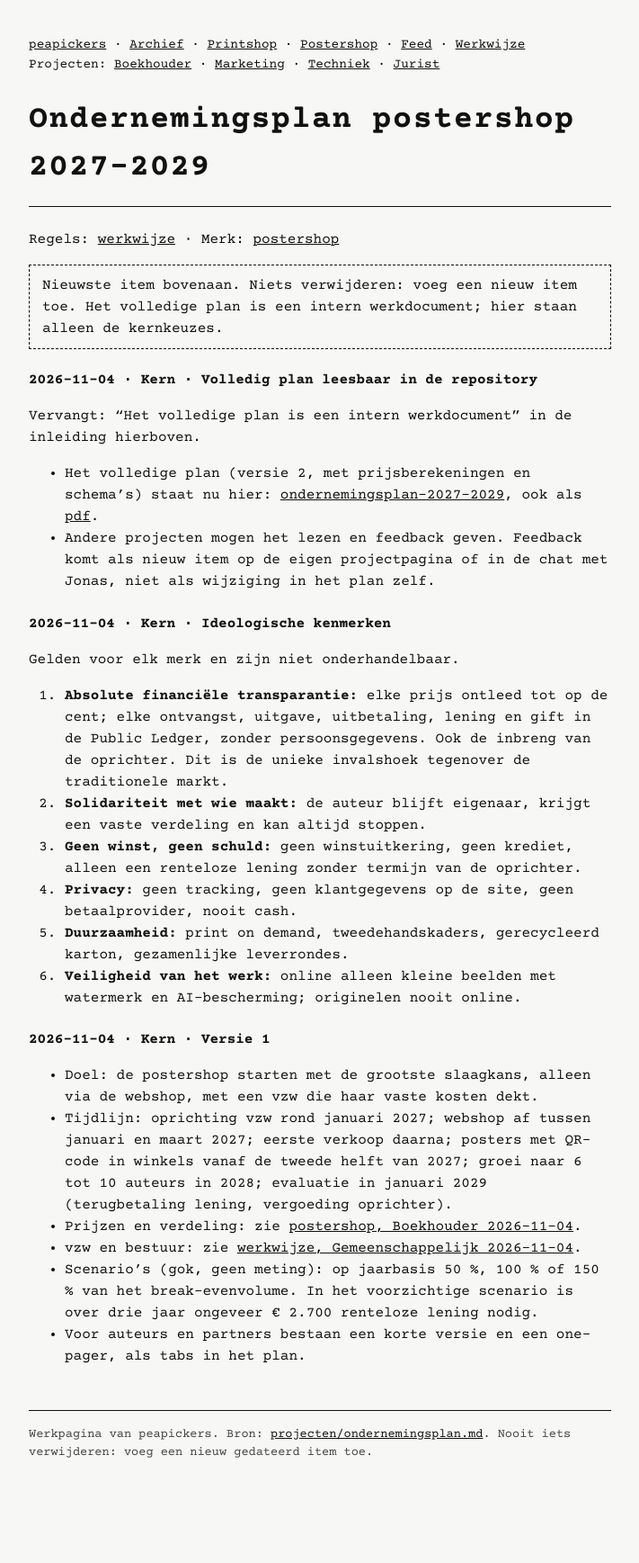
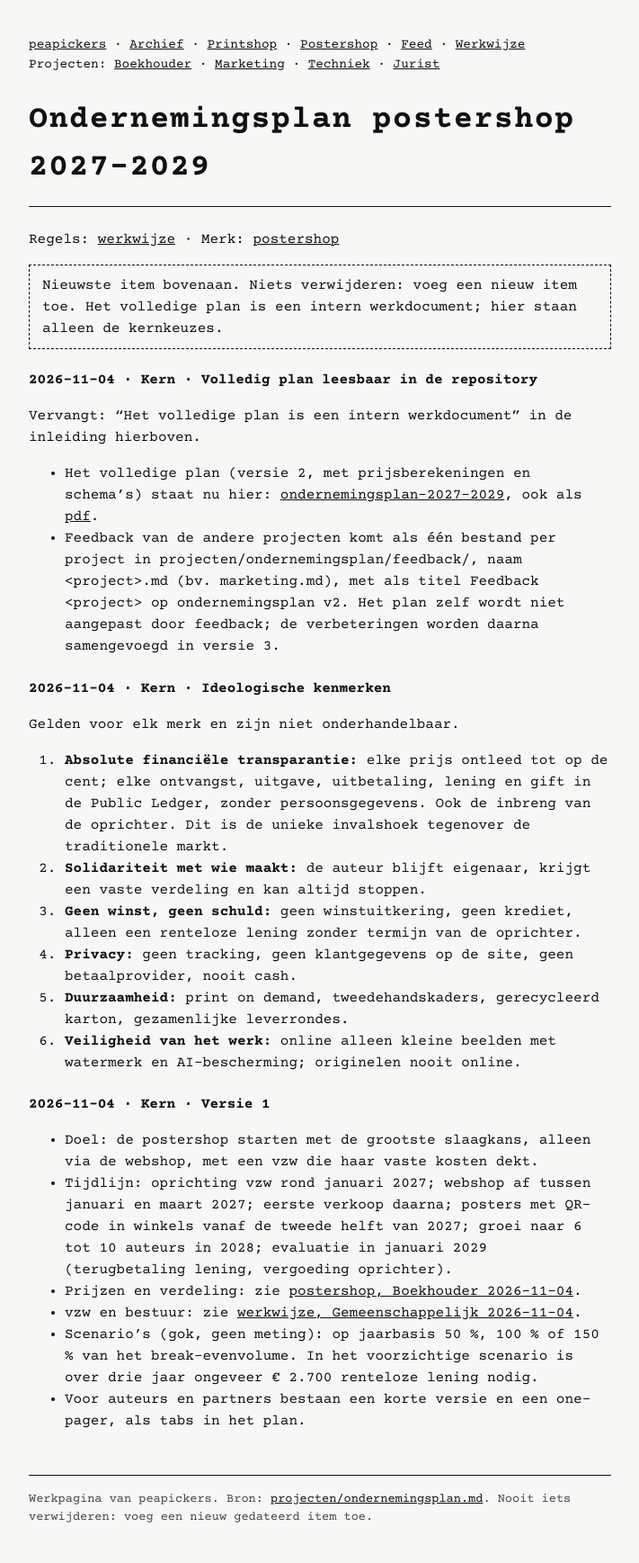
Before and after one commit to peapickers/peapickers.github.io, a Jekyll site: the page built from projecten/ondernemingsplan.md, in a window 1280 px wide. Shown: the whole page at 90% size, without its empty margins (284-995 px from the left). Built offline with Jekyll 4.4.1, drawn with Linux system fonts in a browser that asks for light colours; before the commit the page ends 1665 px from its top, so only the background shows below that.

Commit message:
Ondernemingsplan: map en vorm voor feedback van andere projecten
Co-Authored-By: Claude Opus 5.5 <noreply@anthropic.com>
Claude-Session: https://claude.ai/code/session_01CW2uQxSuT66vctJKqqHsF1

```diff
--- a/projecten/ondernemingsplan.md
+++ b/projecten/ondernemingsplan.md
@@ -12,7 +12,7 @@ Regels: [werkwijze](werkwijze.html) · Merk: [postershop](postershop.html)
 Vervangt: "Het volledige plan is een intern werkdocument" in de inleiding hierboven.
 
 - Het volledige plan (versie 2, met prijsberekeningen en schema's) staat nu hier: [ondernemingsplan-2027-2029](ondernemingsplan/ondernemingsplan-2027-2029.html), ook als [pdf](ondernemingsplan/ondernemingsplan-2027-2029-v2.pdf).
-- Andere projecten mogen het lezen en feedback geven. Feedback komt als nieuw item op de eigen projectpagina of in de chat met Jonas, niet als wijziging in het plan zelf.
+- Feedback van de andere projecten komt als één bestand per project in `projecten/ondernemingsplan/feedback/`, naam `<project>.md` (bv. `marketing.md`), met als titel `Feedback <project> op ondernemingsplan v2`. Het plan zelf wordt niet aangepast door feedback; de verbeteringen worden daarna samengevoegd in versie 3.
 
 ### 2026-11-04 · Kern · Ideologische kenmerken
 
```
Also changed, not shown: projecten/ondernemingsplan/feedback/README.md (added, +21 -0 lines).
